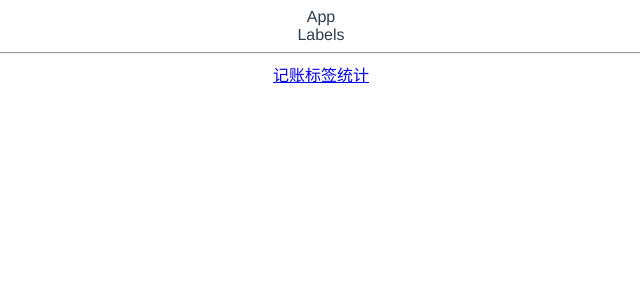
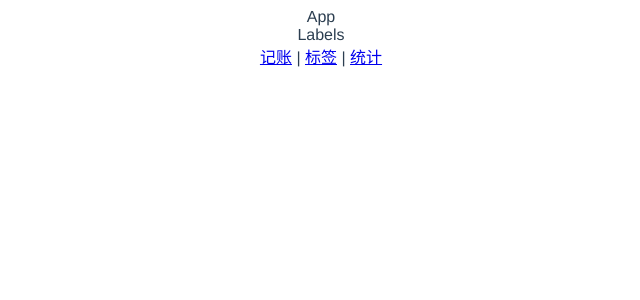
Before and after one commit to dongdong12138/morney-Vue, a Vue app: page /#/labels in a window 1280 px wide. Shown: the top 300 px of the page, without its empty margins (319-959 px from the left). Built offline with nearby package versions, Linux system fonts and the light colour scheme.

Commit message:
将 Nav 作为全局组件引入

```diff
--- a/src/App.vue
+++ b/src/App.vue
@@ -6,10 +6,6 @@
 <!--      <router-link to="/about">About</router-link>-->
 <!--    </div>-->
     <router-view/>
-    <hr>
-    <router-link to="/money">记账</router-link>
-    <router-link to="/labels">标签</router-link>
-    <router-link to="/statistics">统计</router-link>
   </div>
 </template>
 
--- /dev/null
+++ b/src/components/Nav.vue
@@ -0,0 +1,17 @@
+<template>
+  <div>
+    <router-link to="/money">记账</router-link>
+    |
+    <router-link to="/labels">标签</router-link>
+    |
+    <router-link to="/statistics">统计</router-link>
+  </div>
+</template>
+
+<script>
+
+</script>
+
+<style>
+
+</style>
--- a/src/views/Labels.vue
+++ b/src/views/Labels.vue
@@ -1,13 +1,16 @@
 <template>
   <div>
     Labels
+    <Nav/>
   </div>
 </template>
 
-<script>
-
+<script lang="ts">
+export default {
+  name: 'Labels',
+};
 </script>
 
-<style>
+<style lang="scss" scoped>
 
 </style>
--- a/src/views/Money.vue
+++ b/src/views/Money.vue
@@ -1,13 +1,16 @@
 <template>
   <div>
     money
+    <Nav />
   </div>
 </template>
 
-<script>
-
+<script lang="ts">
+  export default {
+    name: 'Money',
+  }
 </script>
 
-<style>
+<style lang="scss" scoped>
 
 </style>
--- a/src/views/Statistics.vue
+++ b/src/views/Statistics.vue
@@ -1,13 +1,16 @@
 <template>
   <div>
     Statistics
+    <Nav/>
   </div>
 </template>
 
-<script>
-
+<script lang="ts">
+export default {
+  name: 'Statistics',
+};
 </script>
 
-<style>
+<style lang="scss" scoped>
 
 </style>
```
Also changed, not shown: src/main.ts (+10 -7 lines).
